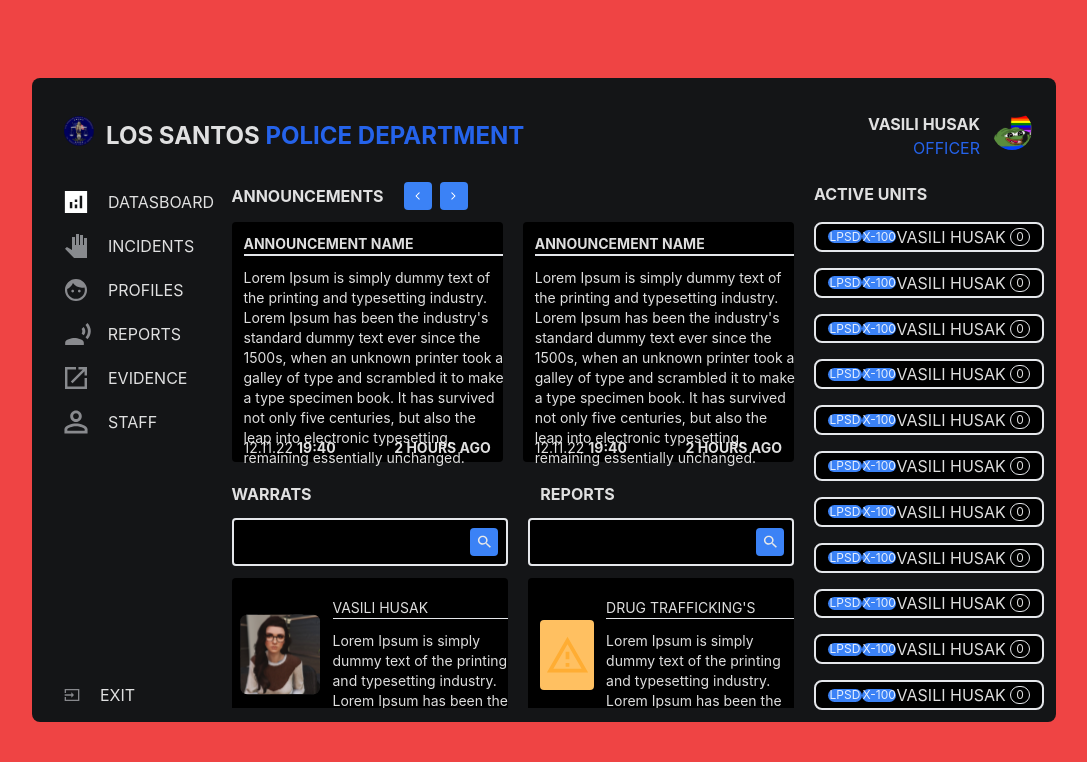
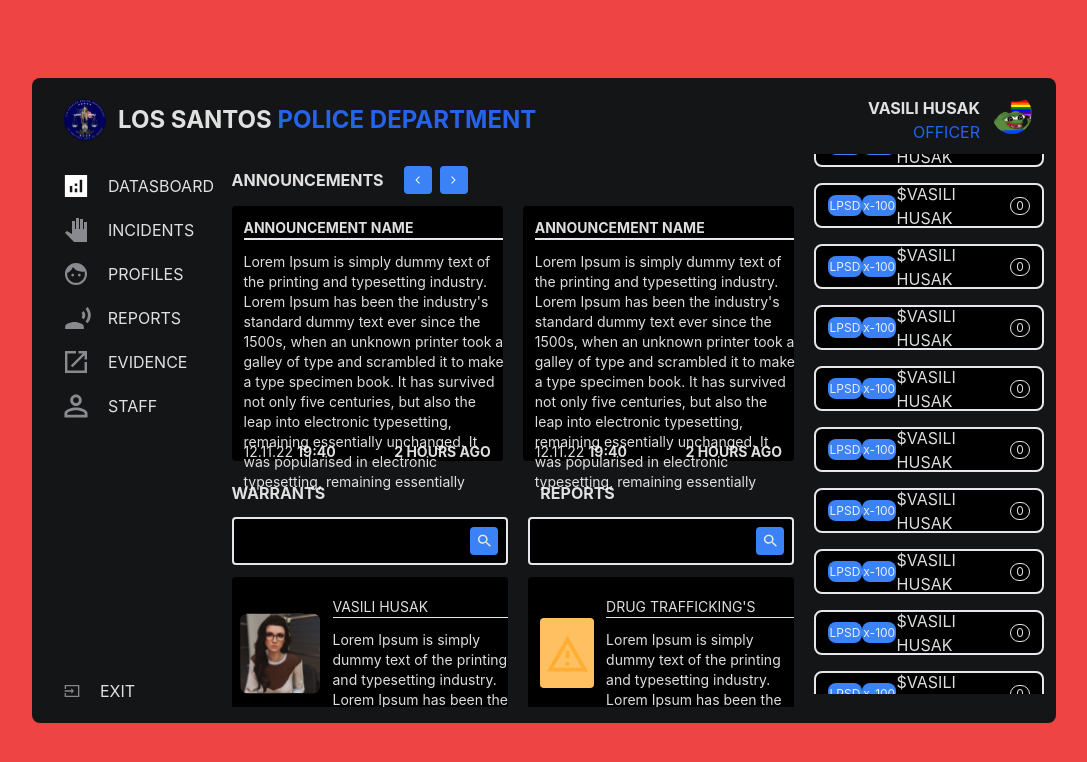
Before and after one commit to ClaudioCunhaDev/PD, a React (Vite) app: page / in a window 1280 px wide. Shown: the top 762 px of the page, without its empty margins (96-1183 px from the left). Built offline with nearby package versions, Linux system fonts and the light colour scheme.

Commit message:
[SVRP-49] refactoring components

```diff
--- a/src/App.tsx
+++ b/src/App.tsx
@@ -7,7 +7,7 @@
 function App() {
   return (
     <div className="bg-red-500 flex flex-col justify-center items-center min-h-screen w-full">
-      <div className="w-[80%] min-h-[80%] max-h-[90vh] rounded-lg bg-[#141517] p-3 items-center">
+      <div className="w-[80%] min-h-[80%] max-h-[90vh] rounded-lg bg-[#141517] p-3 py-4 items-center">
         <Header />
         <div className="grid grid-cols-16 grid-rows-1">
           <div className="col-span-3">
--- a/src/components/ActiveUnits.tsx
+++ b/src/components/ActiveUnits.tsx
@@ -1,164 +1,76 @@
 import React from "react";
-
+import ActiveUnitItem from "./share/activeUnitsItem/activeUnitsItem";
 
 const ActiveUnits = () => {
   return (
     <div className="flex flex-col gap-4 justify-center pl-5 pt-3 overflow-y-auto max-h-[540px]">
       <h1 className="font-bold">ACTIVE UNITS</h1>
-      <div className="h-[45px] w-full border-2 rounded-lg bg-black flex justify-between items-center">
-        <div className="ml-3 h-[50%] w-[15%] bg-blue-500 flex justify-center items-center rounded-lg text-xs">
-          LPSD
-        </div>
-        <div className="h-[50%] w-[15%] bg-blue-500 flex justify-center items-center rounded-lg text-xs">
-          X-100
-        </div>
-        <h1 className="w-[50%]">VASILI HUSAK</h1>
-        <div className="flex gap-5">
-          <div className="w-[20px] mr-3 border bg-darkgray-500 flex justify-center items-center rounded-full text-xs">
-            0
-          </div>
-        </div>
-      </div>
-      <div className="h-[45px] w-full border-2 rounded-lg bg-black flex justify-between items-center">
-        <div className="ml-3 h-[50%] w-[15%] bg-blue-500 flex justify-center items-center rounded-lg text-xs">
-          LPSD
-        </div>
-        <div className="h-[50%] w-[15%] bg-blue-500 flex justify-center items-center rounded-lg text-xs">
-          X-100
-        </div>
-        <h1 className="w-[50%]">VASILI HUSAK</h1>
-        <div className="flex gap-5">
-          <div className="w-[20px] mr-3 border bg-darkgray-500 flex justify-center items-center rounded-full text-xs">
-            0
-          </div>
-        </div>
-      </div>
-      <div className="h-[45px] w-full border-2 rounded-lg bg-black flex justify-between items-center">
-        <div className="ml-3 h-[50%] w-[15%] bg-blue-500 flex justify-center items-center rounded-lg text-xs">
-          LPSD
-        </div>
-        <div className="h-[50%] w-[15%] bg-blue-500 flex justify-center items-center rounded-lg text-xs">
-          X-100
-        </div>
-        <h1 className="w-[50%]">VASILI HUSAK</h1>
-        <div className="flex gap-5">
-          <div className="w-[20px] mr-3 border bg-darkgray-500 flex justify-center items-center rounded-full text-xs">
-            0
-          </div>
-        </div>
-      </div>
-      <div className="h-[45px] w-full border-2 rounded-lg bg-black flex justify-between items-center">
-        <div className="ml-3 h-[50%] w-[15%] bg-blue-500 flex justify-center items-center rounded-lg text-xs">
-          LPSD
-        </div>
-        <div className="h-[50%] w-[15%] bg-blue-500 flex justify-center items-center rounded-lg text-xs">
-          X-100
-        </div>
-        <h1 className="w-[50%]">VASILI HUSAK</h1>
-        <div className="flex gap-5">
-          <div className="w-[20px] mr-3 border bg-darkgray-500 flex justify-center items-center rounded-full text-xs">
-            0
-          </div>
-        </div>
-      </div>
-      <div className="h-[45px] w-full border-2 rounded-lg bg-black flex justify-between items-center">
-        <div className="ml-3 h-[50%] w-[15%] bg-blue-500 flex justify-center items-center rounded-lg text-xs">
-          LPSD
-        </div>
-        <div className="h-[50%] w-[15%] bg-blue-500 flex justify-center items-center rounded-lg text-xs">
-          X-100
-        </div>
-        <h1 className="w-[50%]">VASILI HUSAK</h1>
-        <div className="flex gap-5">
-          <div className="w-[20px] mr-3 border bg-darkgray-500 flex justify-center items-center rounded-full text-xs">
-            0
-          </div>
-        </div>
-      </div>
-      <div className="h-[45px] w-full border-2 rounded-lg bg-black flex justify-between items-center">
-        <div className="ml-3 h-[50%] w-[15%] bg-blue-500 flex justify-center items-center rounded-lg text-xs">
-          LPSD
-        </div>
-        <div className="h-[50%] w-[15%] bg-blue-500 flex justify-center items-center rounded-lg text-xs">
-          X-100
-        </div>
-        <h1 className="w-[50%]">VASILI HUSAK</h1>
-        <div className="flex gap-5">
-          <div className="w-[20px] mr-3 border bg-darkgray-500 flex justify-center items-center rounded-full text-xs">
-            0
-          </div>
-        </div>
-      </div>
-      <div className="h-[45px] w-full border-2 rounded-lg bg-black flex justify-between items-center">
-        <div className="ml-3 h-[50%] w-[15%] bg-blue-500 flex justify-center items-center rounded-lg text-xs">
-          LPSD
-        </div>
-        <div className="h-[50%] w-[15%] bg-blue-500 flex justify-center items-center rounded-lg text-xs">
-          X-100
-        </div>
-        <h1 className="w-[50%]">VASILI HUSAK</h1>
-        <div className="flex gap-5">
-          <div className="w-[20px] mr-3 border bg-darkgray-500 flex justify-center items-center rounded-full text-xs">
-            0
-          </div>
-        </div>
-      </div>
-      <div className="h-[45px] w-full border-2 rounded-lg bg-black flex justify-between items-center">
-        <div className="ml-3 h-[50%] w-[15%] bg-blue-500 flex justify-center items-center rounded-lg text-xs">
-          LPSD
-        </div>
-        <div className="h-[50%] w-[15%] bg-blue-500 flex justify-center items-center rounded-lg text-xs">
-          X-100
-        </div>
-        <h1 className="w-[50%]">VASILI HUSAK</h1>
-        <div className="flex gap-5">
-          <div className="w-[20px] mr-3 border bg-darkgray-500 flex justify-center items-center rounded-full text-xs">
-            0
-          </div>
-        </div>
-      </div>
-      <div className="h-[45px] w-full border-2 rounded-lg bg-black flex justify-between items-center">
-        <div className="ml-3 h-[50%] w-[15%] bg-blue-500 flex justify-center items-center rounded-lg text-xs">
-          LPSD
-        </div>
-        <div className="h-[50%] w-[15%] bg-blue-500 flex justify-center items-center rounded-lg text-xs">
-          X-100
-        </div>
-        <h1 className="w-[50%]">VASILI HUSAK</h1>
-        <div className="flex gap-5">
-          <div className="w-[20px] mr-3 border bg-darkgray-500 flex justify-center items-center rounded-full text-xs">
-            0
-          </div>
-        </div>
-      </div>
-      <div className="h-[45px] w-full border-2 rounded-lg bg-black flex justify-between items-center">
-        <div className="ml-3 h-[50%] w-[15%] bg-blue-500 flex justify-center items-center rounded-lg text-xs">
-          LPSD
-        </div>
-        <div className="h-[50%] w-[15%] bg-blue-500 flex justify-center items-center rounded-lg text-xs">
-          X-100
-        </div>
-        <h1 className="w-[50%]">VASILI HUSAK</h1>
-        <div className="flex gap-5">
-          <div className="w-[20px] mr-3 border bg-darkgray-500 flex justify-center items-center rounded-full text-xs">
-            0
-          </div>
-        </div>
-      </div>
-      <div className="h-[45px] w-full border-2 rounded-lg bg-black flex justify-between items-center">
-        <div className="ml-3 h-[50%] w-[15%] bg-blue-500 flex justify-center items-center rounded-lg text-xs">
-          LPSD
-        </div>
-        <div className="h-[50%] w-[15%] bg-blue-500 flex justify-center items-center rounded-lg text-xs">
-          X-100
-        </div>
-        <h1 className="w-[50%]">VASILI HUSAK</h1>
-        <div className="flex gap-5">
-          <div className="w-[20px] mr-3 border bg-darkgray-500 flex justify-center items-center rounded-full text-xs">
-            0
-          </div>
-        </div>
-      </div>
+      <ActiveUnitItem
+        name="VASILI HUSAK"
+        branch="LPSD"
+        number={100}
+        value={0}
+      />
+      <ActiveUnitItem
+        name="VASILI HUSAK"
+        number={100}
+        value={0}
+        branch="LPSD"
+      />
+      <ActiveUnitItem
+        name="VASILI HUSAK"
+        number={100}
+        value={0}
+        branch="LPSD"
+      />
+      <ActiveUnitItem
+        name="VASILI HUSAK"
+        number={100}
+        value={0}
+        branch="LPSD"
+      />
+      <ActiveUnitItem
+        name="VASILI HUSAK"
+        number={100}
+        value={0}
+        branch="LPSD"
+      />
+      <ActiveUnitItem
+        name="VASILI HUSAK"
+        number={100}
+        value={0}
+        branch="LPSD"
+      />
+      <ActiveUnitItem
+        name="VASILI HUSAK"
+        number={100}
+        value={0}
+        branch="LPSD"
+      />
+      <ActiveUnitItem
+        name="VASILI HUSAK"
+        number={100}
+        value={0}
+        branch="LPSD"
+      />
+      <ActiveUnitItem
+        name="VASILI HUSAK"
+        number={100}
+        value={0}
+        branch="LPSD"
+      />
+      <ActiveUnitItem
+        name="VASILI HUSAK"
+        number={100}
+        value={0}
+        branch="LPSD"
+      />
+      <ActiveUnitItem
+        name="VASILI HUSAK"
+        number={100}
+        value={0}
+        branch="LPSD"
+      />
     </div>
   );
 };
--- a/src/components/Annoucements.tsx
+++ b/src/components/Annoucements.tsx
@@ -1,10 +1,12 @@
 import React from "react";
-import vasili from "../assets/Vasili.svg";
-import warning from "../assets/warning_amber.svg";
 import Announcement from "./share/announcementDiv/Announcement";
 import ArrowRight from "./share/arrows/Arrow_left";
 import ArrowLeft from "./share/arrows/Arrow_right";
 import SearchBar from "./share/search/SearchBar";
+import Warrants from "./share/warrants/Warrants";
+import Warning from "./share/warning/Warning";
+import vasili from "../assets/Vasili.svg";
+import warningIMG from "../assets/warning_amber.svg";
 
 const Announcements = () => {
   return (
@@ -15,38 +17,38 @@
         <ArrowLeft />
       </div>
       <div className="flex gap-5">
-        <Announcement />
-        <Announcement />
+        <Announcement
+          title="ANNOUNCEMENT NAME"
+          description="Lorem Ipsum is simply dummy text of the printing and typesetting industry. Lorem Ipsum has been the industry's standard dummy text ever since the 1500s, when an unknown printer took a galley of type and scrambled it to make a type specimen book. It has survived not only five centuries, but also the leap into electronic typesetting, remaining essentially unchanged. It was popularised in electronic typesetting, remaining essentially"
+          date="12.11.22"
+          hour="19:40"
+          time="2 HOURS AGO"
+        />
+        <Announcement
+          title="ANNOUNCEMENT NAME"
+          description="Lorem Ipsum is simply dummy text of the printing and typesetting industry. Lorem Ipsum has been the industry's standard dummy text ever since the 1500s, when an unknown printer took a galley of type and scrambled it to make a type specimen book. It has survived not only five centuries, but also the leap into electronic typesetting, remaining essentially unchanged. It was popularised in electronic typesetting, remaining essentially"
+          date="12.11.22"
+          hour="19:40"
+          time="2 HOURS AGO"
+        />
       </div>
       <div className="flex w-full gap-5">
         <div className="flex flex-col gap-3">
           <div className="w-full">
-            <h1 className="mt-5 font-bold">WARRATS</h1>
+            <h1 className="mt-5 font-bold">WARRANTS</h1>
           </div>
           <SearchBar />
           <div className="overflow-y-auto max-h-[130px]">
-            <div className="flex bg-black rounded gap-3">
-              <img className="ml-2 " src={vasili} alt="" />
-              <div className="text-sm mt-5">
-                <h1 className="">VASILI HUSAK</h1>
-                <hr />
-                <p className="mt-3">
-                  Lorem Ipsum is simply dummy text of the printing and
-                  typesetting industry. Lorem Ipsum has been the industry's
-                </p>
-              </div>
-            </div>
-            <div className="flex bg-black rounded gap-3">
-              <img className="ml-2 " src={vasili} alt="" />
-              <div className="text-sm mt-5">
-                <h1 className="">VASILI HUSAK</h1>
-                <hr />
-                <p className="mt-3">
-                  Lorem Ipsum is simply dummy text of the printing and
-                  typesetting industry. Lorem Ipsum has been the industry's
-                </p>
-              </div>
-            </div>
+            <Warrants
+              name="VASILI   HUSAK"
+              description="Lorem Ipsum is simply dummy text of the printing and typesetting industry. Lorem Ipsum has been the industry's"
+              image={vasili}
+            />
+            <Warrants
+              name="VASILI   HUSAK"
+              description="Lorem Ipsum is simply dummy text of the printing and typesetting industry. Lorem Ipsum has been the industry's"
+              image={vasili}
+            />
           </div>
         </div>
         <div className="flex flex-col gap-3">
@@ -55,32 +57,16 @@
           </div>
           <SearchBar />
           <div className="overflow-y-auto max-h-[130px]">
-            <div className="flex bg-black rounded gap-3 justify-center items-center">
-              <div className="h-[70px] w-[80%] flex justify-center items-center bg-[#FFC061] rounded ml-3">
-                <img className="" src={warning} alt="" />
-              </div>
-              <div className="text-sm mt-5">
-                <h1>DRUG TRAFFICKING'S</h1>
-                <hr />
-                <p className="mt-3">
-                  Lorem Ipsum is simply dummy text of the printing and
-                  typesetting industry. Lorem Ipsum has been the industry's
-                </p>
-              </div>
-            </div>
-            <div className="flex bg-black rounded justify-center items-center gap-3">
-              <div className="h-[70px] w-[80%] flex justify-center items-center bg-[#FFC061] rounded ml-3">
-                <img className="" src={warning} alt="" />
-              </div>
-              <div className="text-sm mt-5">
-                <h1 className="">MISSING PERSON</h1>
-                <hr />
-                <p className="mt-3">
-                  Lorem Ipsum is simply dummy text of the printing and
-                  typesetting industry. Lorem Ipsum has been the industry's
-                </p>
-              </div>
-            </div>
+            <Warning
+              name="DRUG TRAFFICKING'S"
+              description="Lorem Ipsum is simply dummy text of the printing and typesetting industry. Lorem Ipsum has been the industry's"
+              image={warningIMG}
+            />
+            <Warning
+              name="MISSING PERSON"
+              description="Lorem Ipsum is simply dummy text of the printing and typesetting industry. Lorem Ipsum has been the industry's"
+              image={warningIMG}
+            />
           </div>
         </div>
       </div>
--- a/src/components/Header.tsx
+++ b/src/components/Header.tsx
@@ -5,14 +5,14 @@
 const Header = () => {
   return (
     <div className="flex justify-between items-center pl-5 mb-2">
-      <div className="flex">
-        <img src={sealOfTheLosAngeles} className="mr-3 pt-3 h-[42px]"></img>
-        <h1 className="pt-4 w-[500px] text-2xl h-[45px] font-bold">
+      <div className="flex items-center">
+        <img src={sealOfTheLosAngeles} className="mr-3 h-[42px]"></img>
+        <h1 className="w-[500px] text-2xl font-bold">
           LOS SANTOS
           <span className="text-blue-600"> POLICE DEPARTMENT</span>
         </h1>
       </div>
-      <div className="flex items-center pt-5">
+      <div className="flex items-center">
         <div className="flex flex-col items-end mr-3">
           <h1 className="font-bold">VASILI HUSAK</h1>
           <span className="text-blue-600">OFFICER</span>
--- /dev/null
+++ b/src/components/share/activeUnitsItem/ActiveUnitsItem.tsx
@@ -0,0 +1,36 @@
+import React from "react";
+
+interface IActivateUnitItemProps {
+  branch: string;
+  number: number;
+  name: string;
+  value: number;
+}
+
+const ActiveUnitItem: React.FC<IActivateUnitItemProps> = ({
+  branch,
+  number,
+  name,
+  value,
+}) => {
+  return (
+    <>
+      <div className="h-[45px] w-full border-2 rounded-lg bg-black flex justify-between items-center">
+        <div className="ml-3 h-[50%] w-[15%] bg-blue-500 flex justify-center items-center rounded-lg text-xs">
+          {branch}
+        </div>
+        <div className="h-[50%] w-[15%] bg-blue-500 flex justify-center items-center rounded-lg text-xs">
+          {`x-${number}`}
+        </div>
+        <h1 className="w-[50%]">${name}</h1>
+        <div className="flex gap-5">
+          <div className="w-[20px] mr-3 border bg-darkgray-500 flex justify-center items-center rounded-full text-xs">
+            {value}
+          </div>
+        </div>
+      </div>
+    </>
+  );
+};
+
+export default ActiveUnitItem;
--- a/src/components/share/announcementDiv/Announcement.tsx
+++ b/src/components/share/announcementDiv/Announcement.tsx
@@ -1,31 +1,34 @@
 import React from "react";
 
+interface IAnnouncementProps {
+  title: string;
+  description: string;
+  date: string;
+  hour: string;
+  time: string;
+}
 
-const Announcement = () => {
+const Announcement: React.FC<IAnnouncementProps> = ({
+  title,
+  description,
+  date,
+  hour,
+  time,
+}) => {
   return (
-    <div className="w-full h-[240px] bg-black	 flex flex-col border-2-black rounded">
-      <h1 className="mt-3 ml-3 text-sm font-bold border-b-2">
-        ANNOUNCEMENT NAME
-      </h1>
+    <div className="w-full h-[255px] bg-black	 flex flex-col border-2-black rounded">
+      <h1 className="mt-3 ml-3 text-sm font-bold border-b-2">{title}</h1>
       <div className="w-full h-[146px] flex justify-center m-3 text-sm">
-        <p className="mr-2">
-          Lorem Ipsum is simply dummy text of the printing and typesetting
-          industry. Lorem Ipsum has been the industry's standard dummy text ever
-          since the 1500s, when an unknown printer took a galley of type and
-          scrambled it to make a type specimen book. It has survived not only
-          five centuries, but also the leap into electronic typesetting,
-          remaining essentially unchanged.
-        </p>
+        <p className="mr-2">{description}</p>
       </div>
       <div className="flex justify-between items-center">
-        <p className="mt-3 ml-3 text-sm">
-          12.11.22 <span className="font-bold">19:40</span>
+        <p className="pt-8 pl-3 text-sm">
+          {date} <span className="font-bold">{hour}</span>
         </p>
-        <p className="pt-3 font-bold text-sm pr-3">2 HOURS AGO</p>
+        <p className="pt-8 font-bold text-sm pr-3">{time}</p>
       </div>
     </div>
   );
 };
 
-
-export default Announcement
+export default Announcement;
--- /dev/null
+++ b/src/components/share/warning/Warning.tsx
@@ -0,0 +1,26 @@
+import React from "react";
+
+interface IWarningItemProps {
+  name: string;
+  description: string;
+  image: string;
+}
+
+const Warning: React.FC<IWarningItemProps> = ({name, description, image}) => {
+  return (
+    <div className="flex bg-black rounded justify-center items-center gap-3">
+      <div className="h-[70px] w-[80%] flex justify-center items-center bg-[#FFC061] rounded ml-3">
+        <img className="" src={image} alt="" />
+      </div>
+      <div className="text-sm mt-5">
+        <h1 className="">{name}</h1>
+        <hr />
+        <p className="mt-3">
+          {description}
+        </p>
+      </div>
+    </div>
+  );
+};
+
+export default Warning;
--- /dev/null
+++ b/src/components/share/warrants/Warrants.tsx
@@ -0,0 +1,28 @@
+import React from "react";
+
+interface IWarrantsItemProps {
+  name: string;
+  description: string;
+  image: string;
+}
+
+const WarrantsItem: React.FC<IWarrantsItemProps> = ({
+  name,
+  description,
+  image,
+}) => {
+  return (
+    <>
+      <div className="flex bg-black rounded gap-3">
+        <img className="ml-2" src={image} alt="" />
+        <div className="text-sm mt-5">
+          <h1 className="">{name}</h1>
+          <hr />
+          <p className="mt-3">{description}</p>
+        </div>
+      </div>
+    </>
+  );
+};
+
+export default WarrantsItem;
```
